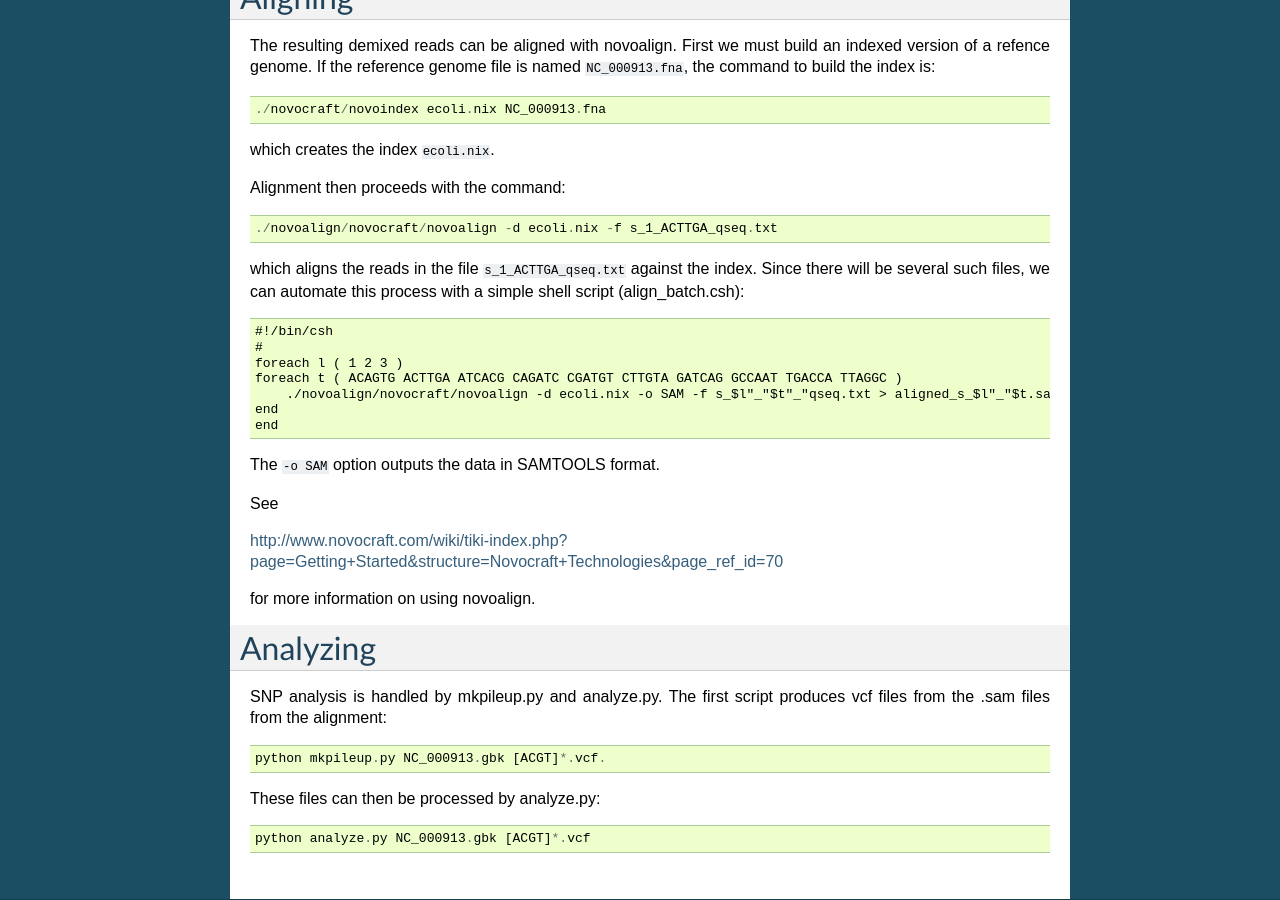
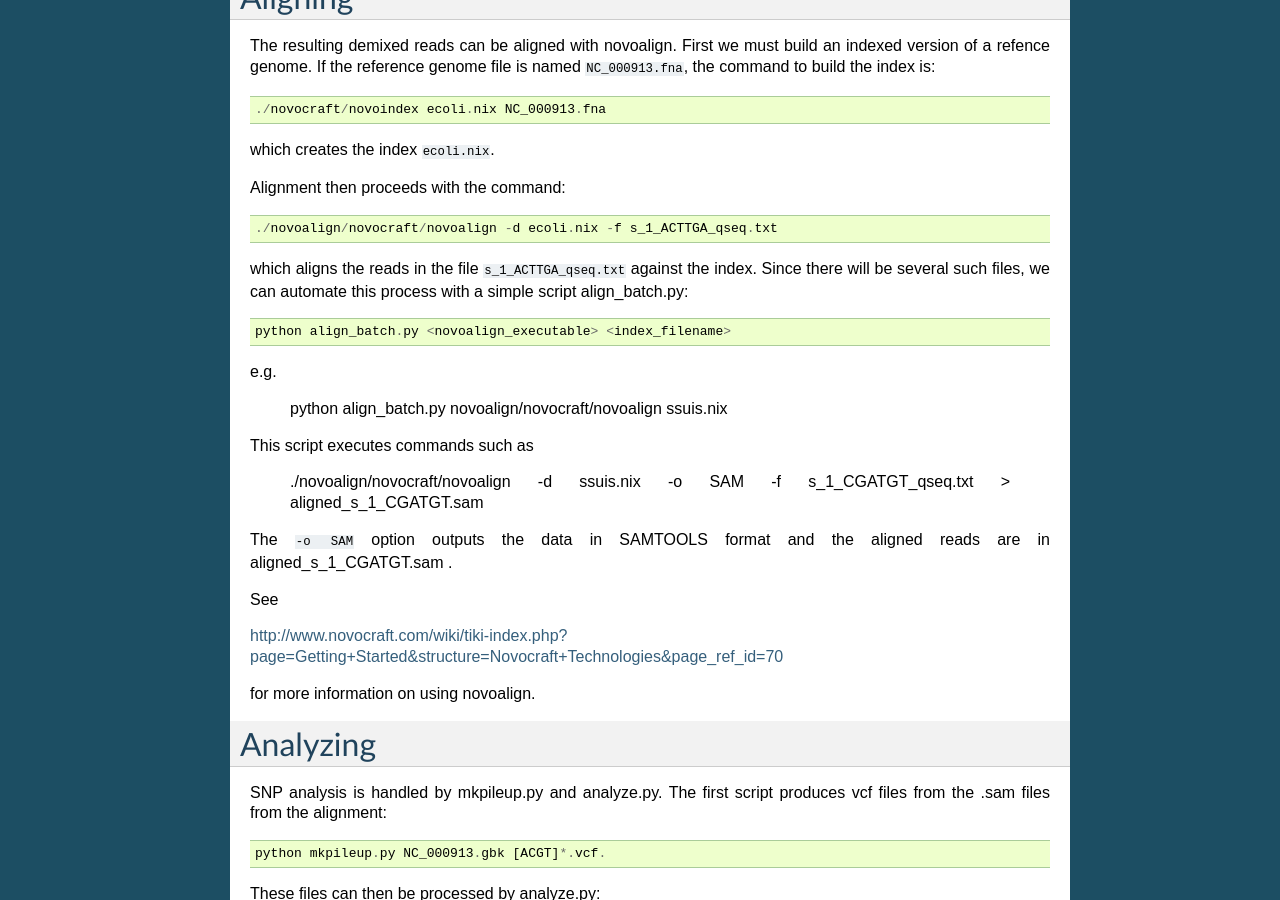
Before and after one commit to cjlee112/phenoseq, a Sphinx documentation site: the page built from doc/usage_tutorial.rst, in a window 1280 px wide and 900 px high, scrolled down 520 px. Built offline with Sphinx 7.4.7, drawn with Linux system fonts in a browser that asks for light colours.

Commit message:
added align_batch.py usage instructions to tutorial

```diff
--- a/doc/usage_tutorial.rst
+++ b/doc/usage_tutorial.rst
@@ -42,17 +42,19 @@ Alignment then proceeds with the command::
 
     ./novoalign/novocraft/novoalign -d ecoli.nix -f s_1_ACTTGA_qseq.txt
 
-which aligns the reads in the file ``s_1_ACTTGA_qseq.txt`` against the index. Since there will be several such files, we can automate this process with a simple shell script (align_batch.csh)::
+which aligns the reads in the file ``s_1_ACTTGA_qseq.txt`` against the index. Since there will be several such files, we can automate this process with a simple script align_batch.py::
 
-    #!/bin/csh
-    #
-    foreach l ( 1 2 3 )
-    foreach t ( ACAGTG ACTTGA ATCACG CAGATC CGATGT CTTGTA GATCAG GCCAAT TGACCA TTAGGC )
-        ./novoalign/novocraft/novoalign -d ecoli.nix -o SAM -f s_$l"_"$t"_"qseq.txt > aligned_s_$l"_"$t.sam
-    end
-    end
+    python align_batch.py <novoalign_executable> <index_filename>
 
-The ``-o SAM`` option outputs the data in SAMTOOLS format.
+e.g.
+
+    python align_batch.py novoalign/novocraft/novoalign ssuis.nix
+
+This script executes commands such as
+
+    ./novoalign/novocraft/novoalign -d ssuis.nix -o SAM -f s_1_CGATGT_qseq.txt > aligned_s_1_CGATGT.sam
+
+The ``-o SAM`` option outputs the data in SAMTOOLS format and the aligned reads are in aligned_s_1_CGATGT.sam .
 
 See
 
```
